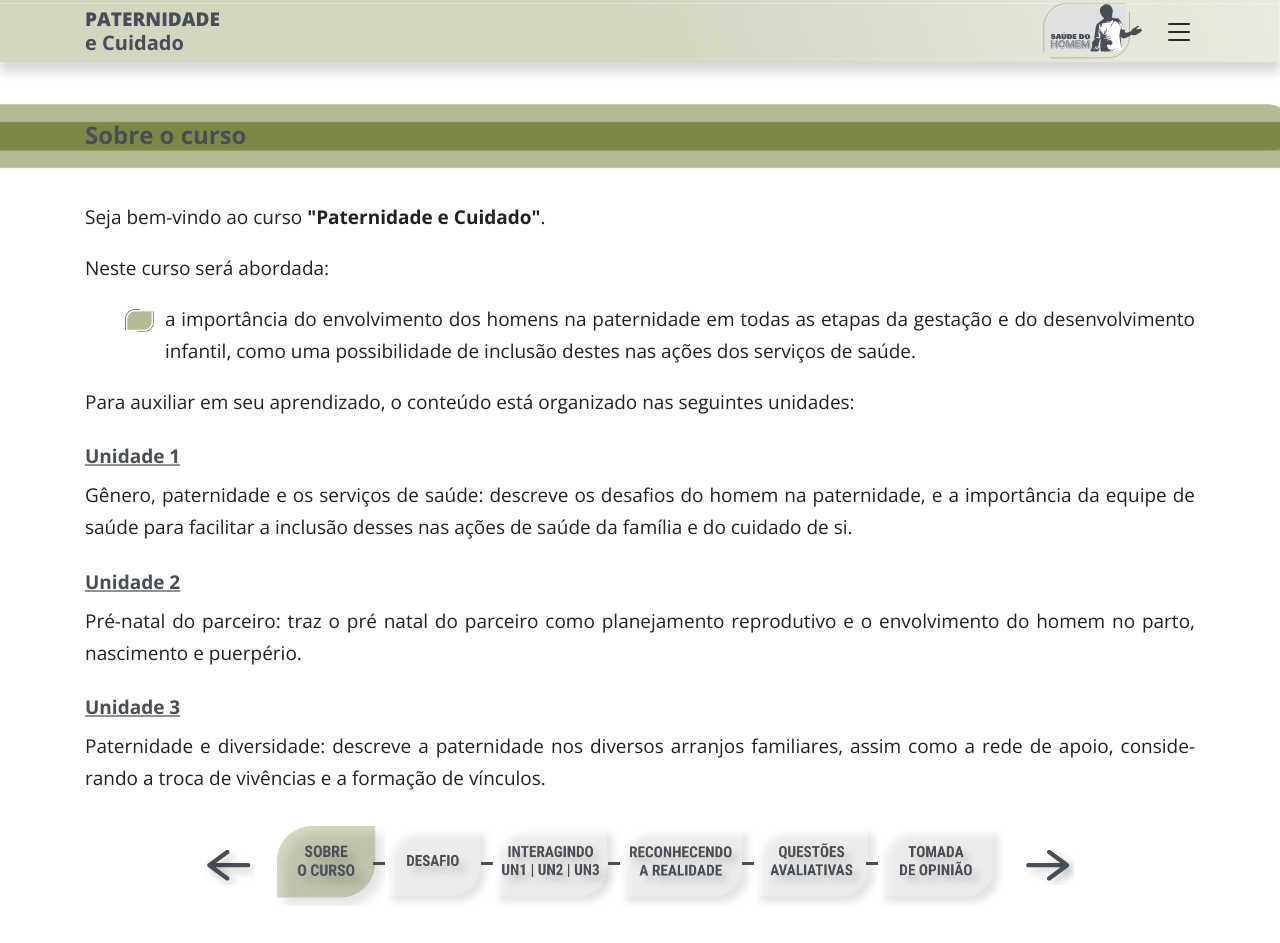
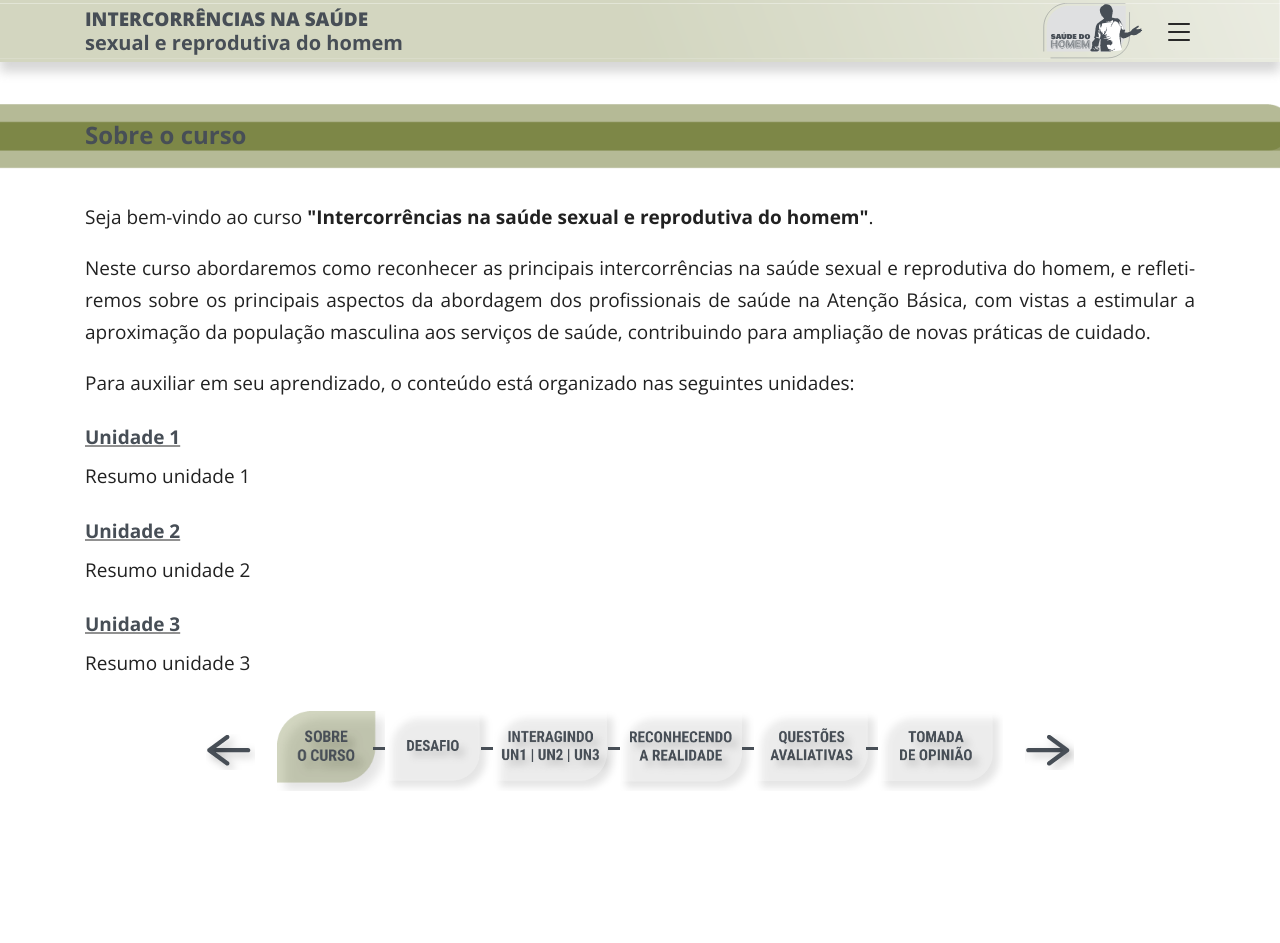
Before and after one commit to materiais-unasus-ufsc/sh-intercorrencias, a website: page src/sobre-o-curso.html in a window 1280 px wide. After the commit the page ends 828 px from the top, so only its background shows below. Drawn offline with nearby package versions, Linux system fonts and the light colour scheme; a web font is replaced by a local one.

Commit message:
Atualiza títulos das páginas e 'sobre o curso'

```diff
--- a/src/sobre-o-curso.html
+++ b/src/sobre-o-curso.html
@@ -5,7 +5,7 @@
   <meta charset="UTF-8">
   <meta name="viewport" content="width=device-width, initial-scale=1.0">
   <title>
-    Saúde do Homem - Paternidade e Cuidado
+    Saúde do Homem - Intercorrências na saúde sexual e reprodutiva do homem
   </title>
 
   <!-- Style sheets -->
@@ -28,7 +28,7 @@
       <!-- Left side -->
       <div class="left-bar d-none d-md-block">
         <div class="title">
-          <span>Paternidade</span><br> e Cuidado
+          <span>Intercorrências na saúde</span><br>sexual e reprodutiva do homem
         </div>
       </div>
 
@@ -73,30 +73,30 @@
     </div>
     <section class="container">
       <p>
-        Seja bem-vindo ao curso <strong>"Paternidade e Cuidado"</strong>.
+        Seja bem-vindo ao curso <strong>"Intercorrências na saúde sexual e reprodutiva do homem"</strong>.
       </p>
       <p>
-        Neste curso será abordada:
+        Neste curso abordaremos como reconhecer as principais intercorrências na saúde sexual e reprodutiva do homem, e refletiremos sobre os principais aspectos da abordagem dos profissionais de saúde na Atenção Básica, com vistas a estimular a aproximação da população masculina aos serviços de saúde, contribuindo para ampliação de novas práticas de cuidado.
       </p>
-      <ul>
+      <!-- <ul>
         <li>
           a importância do envolvimento dos homens na paternidade em todas as etapas da gestação e do desenvolvimento infantil, como uma possibilidade de inclusão destes nas ações dos serviços de saúde.
         </li>
-      </ul>
+      </ul> -->
       <p>
         Para auxiliar em seu aprendizado, o conteúdo está organizado nas seguintes unidades:
       </p>
       <h4 style="margin-bottom: 10px;">Unidade 1</h4>
       <p style="margin-top: 10px;">
-        Gênero, paternidade e os serviços de saúde: descreve os desafios do homem na paternidade, e a importância da equipe de saúde para facilitar a inclusão desses nas ações de saúde da família e do cuidado de si.
+        Resumo unidade 1
       </p>
       <h4 style="margin-bottom: 10px;">Unidade 2</h4>
       <p style="margin-top: 10px;">
-        Pré-natal do parceiro: traz o pré natal do parceiro como planejamento reprodutivo e o envolvimento do homem no parto, nascimento e puerpério.
+        Resumo unidade 2
       </p>
       <h4 style="margin-bottom: 10px;">Unidade 3</h4>
       <p style="margin-top: 10px;">
-        Paternidade e diversidade: descreve a paternidade nos diversos arranjos familiares, assim como a rede de apoio, considerando a troca de vivências e a formação de vínculos.
+        Resumo unidade 3
       </p>
     </section>
   </article>
```
Also changed, not shown: src/desafio.html (+2 -2 lines), src/moodleface2.html (+1 -1 lines), src/questoes-avaliativas.html (+2 -2 lines), src/reconhecendo-a-realidade.html (+2 -2 lines), src/tomada-de-opiniao.html (+2 -2 lines), src/unidade-1.html (+2 -2 lines), src/unidade-2.html (+2 -2 lines), src/unidade-3.html (+2 -2 lines).
